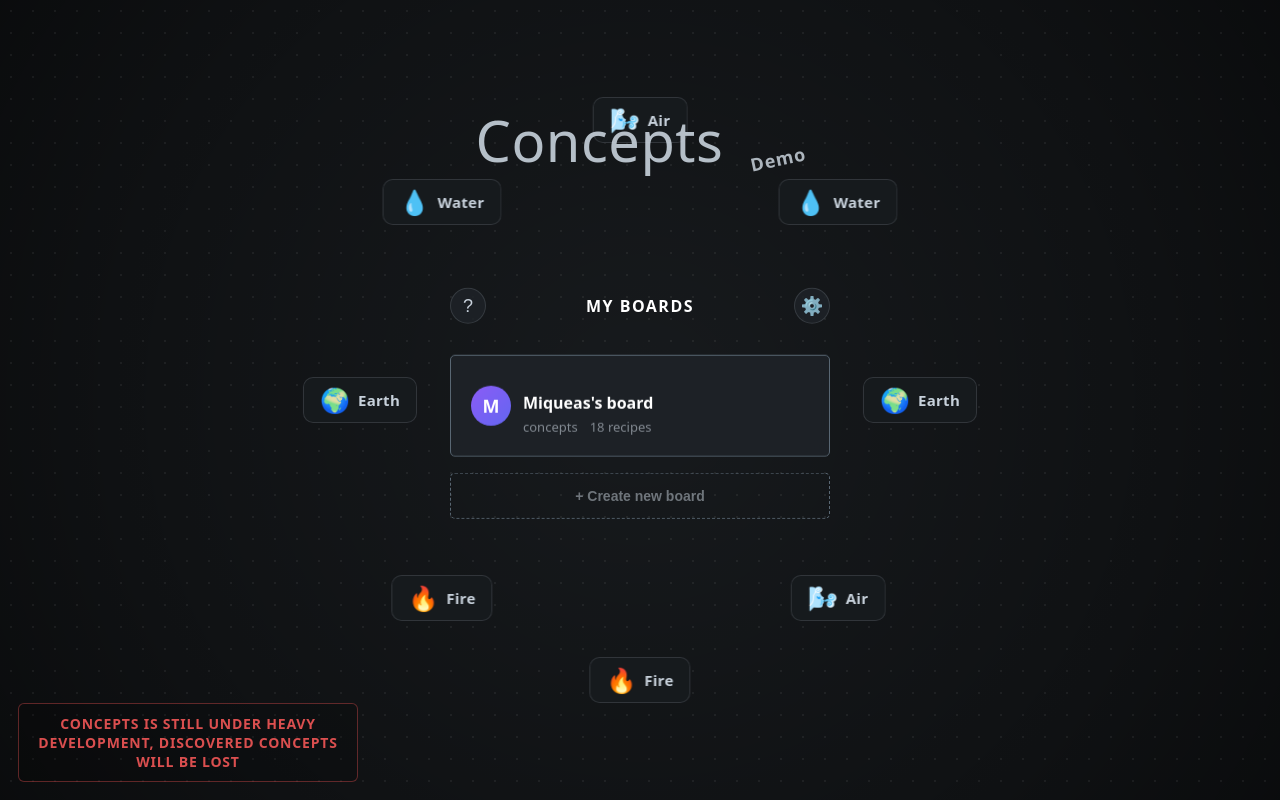
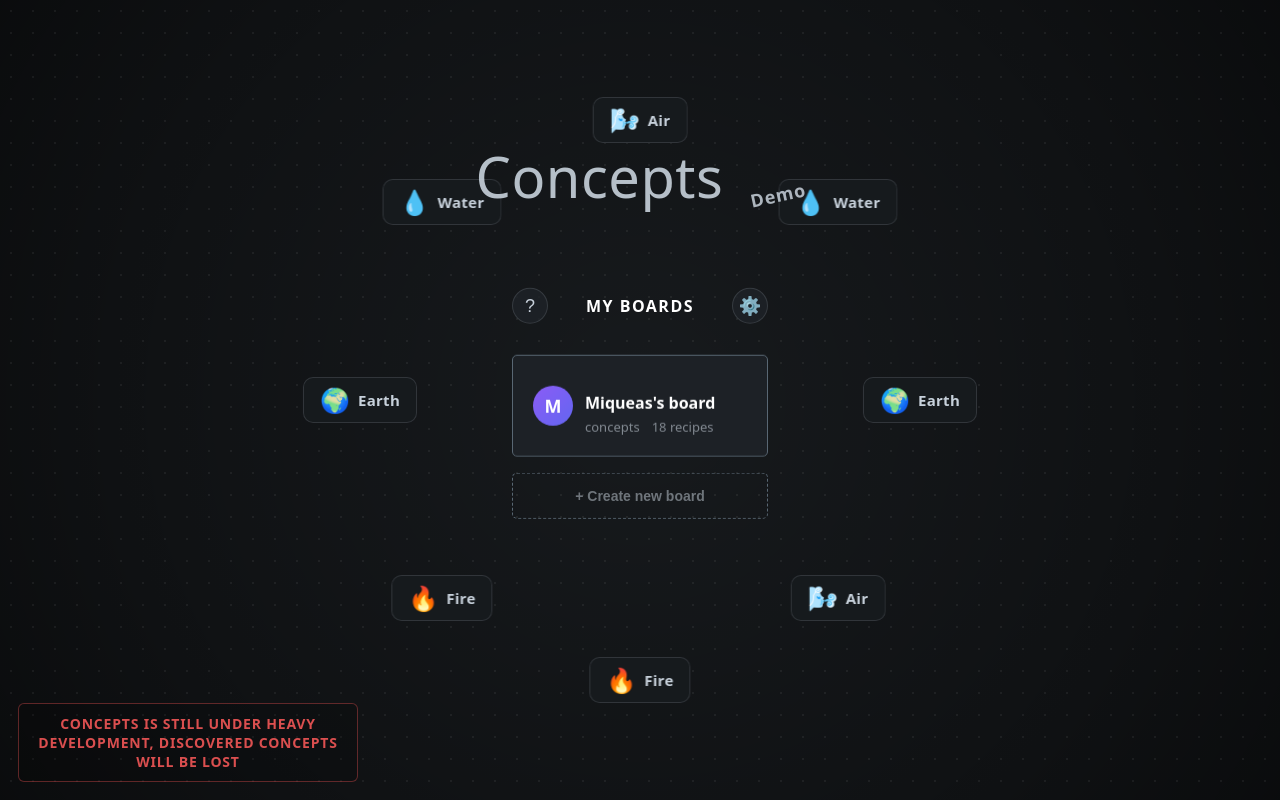
Before and after one commit to MGigenaDePaul/portfolio-project-conceptsGame, a React (Vite) app: page / in a window 1280 px wide. Built offline with nearby package versions, Linux system fonts and the light colour scheme.

Commit message:
not broke

```diff
--- a/src/App.css
+++ b/src/App.css
@@ -56,8 +56,10 @@ body {
   position: absolute;
   top: 42px;
   left: 50%;
-  margin: 70px 0 0;
+  padding: 10px;
+  margin: 96px 0 0;
   transform: translateX(-50%);
+  /* border: 2px solid white; */
   z-index: 30;
   pointer-events: none; /* title doesn't block clicks */
 }
--- a/src/components/ConceptBubble.css
+++ b/src/components/ConceptBubble.css
@@ -2,6 +2,8 @@
   position: absolute;
   display: flex;
   align-items: center;
+  min-width: 92.38px;
+  min-height: 38px;
   gap: 8px;
   padding: 10px 16px;
   background: #161a1d;
@@ -16,7 +18,6 @@
     box-shadow 0.15s ease,
     background 0.15s ease;
   transform: translate(-50%, -50%);
-
   /* drag essentials */
   touch-action: none;
   user-select: none;
--- a/src/components/ConceptBubble.jsx
+++ b/src/components/ConceptBubble.jsx
@@ -7,14 +7,22 @@ const ConceptBubble = ({
   onPointerDown,
   isDropTarget,
   isDragging,
+  spawnDelayMs = 0,
+  isSpawning = false,
 }) => {
   return (
     <div
-      className={`concept-bubble ${isDropTarget ? 'drop-target' : ''} ${isDragging ? 'dragging' : ''} concept-${concept.id}`}
+      className={`concept-bubble
+        ${isDropTarget ? 'drop-target' : ''}
+        ${isDragging ? 'dragging' : ''}
+        ${isSpawning ? 'spawning' : 'spawned'}
+        concept-${concept.id}
+      `}
       style={{
         left: position.x,
         top: position.y,
         zIndex: zIndex || 0,
+        transitionDelay: `${spawnDelayMs}ms`,
       }}
       onPointerDown={onPointerDown}
       role="button"
--- a/src/components/MyBoards.css
+++ b/src/components/MyBoards.css
@@ -7,7 +7,7 @@
   flex-direction: column;
   align-items: center;
   gap: 16px;
-  min-width: 380px;
+  min-width: 256px;
   z-index: 1;
   pointer-events: none;
 }
```
